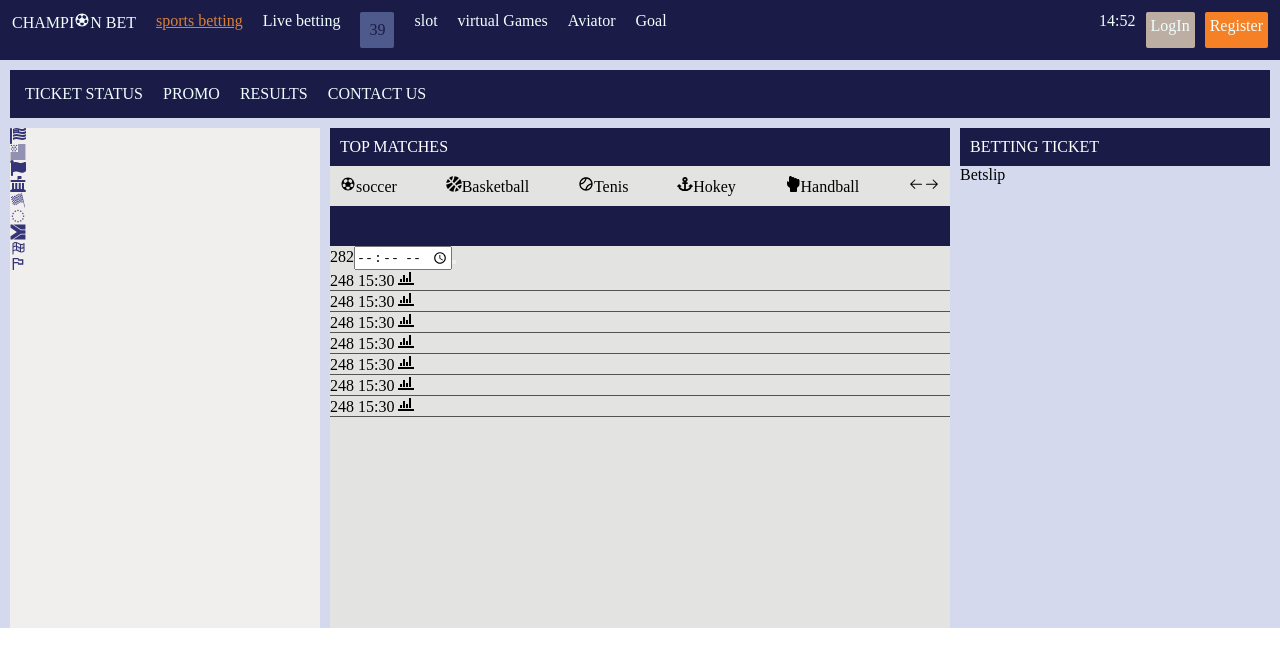
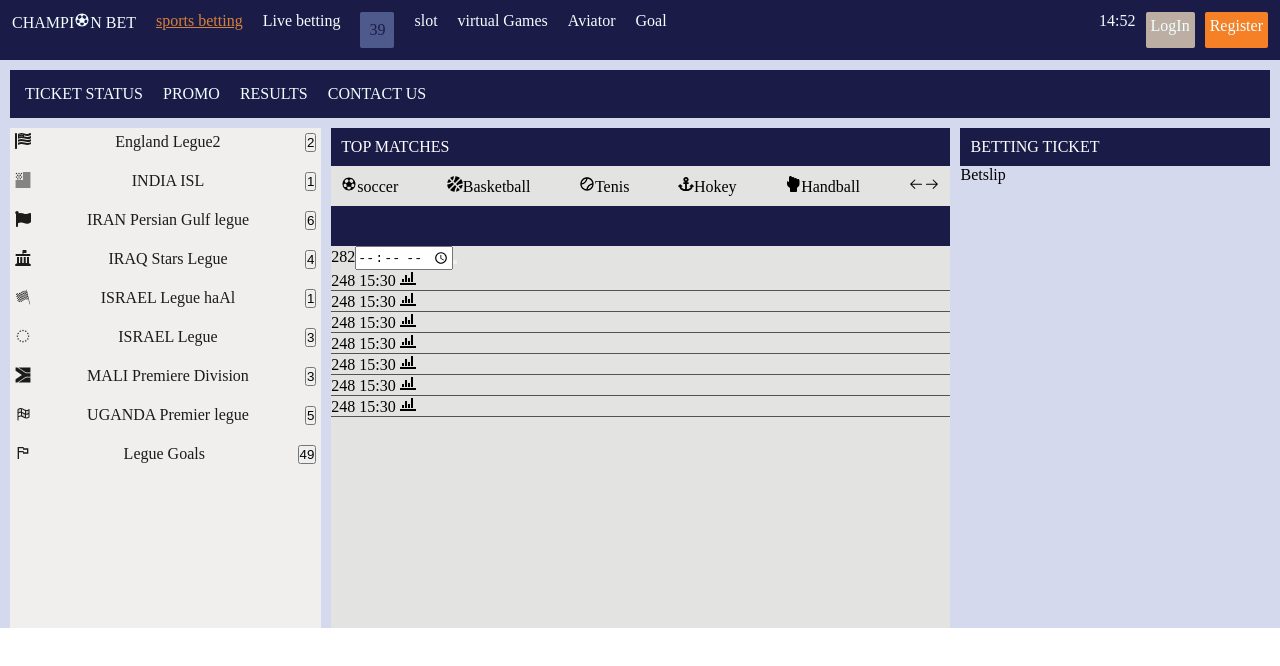
Before and after one commit to nawagirwacatherine/ONLINE-APP, a React (Vite) app in the folder online-app/: page / in a window 1280 px wide. Shown: the top 666 px of the page. Built offline with nearby package versions, Linux system fonts and the light colour scheme.

Commit message:
add content to content1

```diff
--- a/online-app/src/App.css
+++ b/online-app/src/App.css
@@ -79,10 +79,17 @@
   display: flex;
   flex-direction: column;
 align-self: flex-start;
-color: rgb(52, 52, 118);
+color: rgb(27, 27, 27);
 background-color: rgb(240, 239, 237);
 width: 30%;
 height: 500px;
+gap: 20px;
+padding: 5px;
+}
+
+.span-content1 {
+  display: flex;
+  justify-content: space-between;
 }
 
 .content2 {
@@ -96,7 +103,10 @@
 width: 60%;
 height: 500px;
 
+
 }
+
+
 
 .span-bar {
   align-self: center;
--- a/online-app/src/components/Content1.jsx
+++ b/online-app/src/components/Content1.jsx
@@ -13,15 +13,34 @@
     return(
     <>
 
-    <div className="content1"><FaFlagUsa />
-    <GiUsaFlag />
-    <FaFlag />
-    <FaLandmarkFlag />
-    <GiCheckeredFlag />
-    <GiEuropeanFlag />
-    <GiSouthAfricaFlag />
-    <PiFlagCheckeredDuotone />
-    <CgFlag />
+    <div className="content1"><span className="span-content1"><FaFlagUsa />England Legue2
+    <button> 2</button>
+    </span>
+    <span className="span-content1"> <GiUsaFlag />INDIA ISL
+    <button> 1</button>
+    </span>
+    <span className="span-content1">  <FaFlag />IRAN Persian Gulf legue
+    <button> 6</button>
+    </span>
+    <span className="span-content1"> <FaLandmarkFlag />IRAQ Stars Legue
+    <button> 4</button>
+    </span>
+    <span className="span-content1"><GiCheckeredFlag />ISRAEL Legue haAl
+    <button> 1</button>
+    </span>
+    <span className="span-content1"> <GiEuropeanFlag /> ISRAEL Legue
+    <button> 3</button>
+    </span>
+    <span className="span-content1"> <GiSouthAfricaFlag />MALI Premiere Division
+    <button> 3</button>
+    </span>
+    <span className="span-content1"><PiFlagCheckeredDuotone />UGANDA Premier legue
+    <button> 5</button>
+    </span>
+    <span className="span-content1"> <CgFlag />Legue Goals
+    <button> 49</button>
+    </span>
+
     </div>
 
     </>
--- a/online-app/src/components/Content2.jsx
+++ b/online-app/src/components/Content2.jsx
@@ -17,11 +17,11 @@
     <div className="content2">
     <div className="content2-item1" >TOP MATCHES</div>
     <div className="content2-item2">
-        <span><IoMdFootball />soccer</span>
-        <span><FaBasketballBall />Basketball</span>
-        <span><CgTennis />Tenis</span>
-        <span><FaAnchor />Hokey</span>
-        <span> <FaHandBackFist />
+        <span className="soccer"><IoMdFootball />soccer</span>
+        <span className="basketball"><FaBasketballBall />Basketball</span>
+        <span className="tenis"><CgTennis />Tenis</span>
+        <span className="hokey"><FaAnchor />Hokey</span>
+        <span className="handball"> <FaHandBackFist />
         Handball</span>
 
         <div className="arrows"><GoArrowLeft /><GoArrowRight />
```
